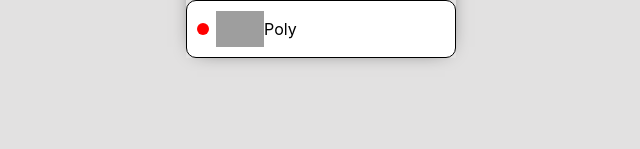
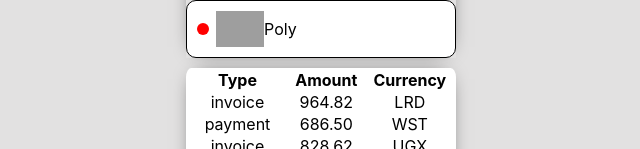
Before and after one commit to SmukuHapace/goit-react-hw-01-components-v2, a React (Create React App) app: page / in a window 1280 px wide. Shown: the part 651-800 px from the top of the page, without its empty margins (319-959 px from the left). Built offline with nearby package versions, Linux system fonts and the light colour scheme; grey boxes are pictures that could not be loaded.

Commit message:
transactions component done

```diff
--- a/src/components/App.jsx
+++ b/src/components/App.jsx
@@ -4,6 +4,8 @@
 import stats from './Statistics/data.json';
 import { FriendList } from './FriendList';
 import friends from './FriendList/friends.json';
+import { TransactionHistory } from './TransactionHistory';
+import transactions from './TransactionHistory/transactions.json';
 
 export const App = () => {
   return (
@@ -17,6 +19,7 @@
       />
       <Statistics title="UPLOAD STATS" stats={stats} />
       <FriendList friends={friends} />
+      <TransactionHistory items={transactions} />;
     </>
   );
 };
--- /dev/null
+++ b/src/components/TransactionHistory/TransactionHistory.jsx
@@ -0,0 +1,35 @@
+import PropTypes from 'prop-types';
+import css from './TransactionHistory.module.css';
+
+export const TransactionHistory = ({ items }) => {
+  return (
+    <table className={css.transactionHistory}>
+      <thead>
+        <tr>
+          <th>Type</th>
+          <th>Amount</th>
+          <th>Currency</th>
+        </tr>
+      </thead>
+
+      <tbody>
+        {items.map(item => (
+          <tr>
+            <td>{item.type}</td>
+            <td>{item.amount}</td>
+            <td>{item.currency}</td>
+          </tr>
+        ))}
+      </tbody>
+    </table>
+  );
+};
+
+TransactionHistory.propTypes = {
+  items: PropTypes.shape({
+    id: PropTypes.string.isRequired,
+    type: PropTypes.string.isRequired,
+    amount: PropTypes.string.isRequired,
+    currency: PropTypes.string.isRequired,
+  }).isRequired,
+};
--- /dev/null
+++ b/src/components/TransactionHistory/TransactionHistory.module.css
@@ -0,0 +1,9 @@
+.transactionHistory {
+  text-align: center;
+  width: 270px;
+  margin: auto;
+  border-radius: 2%;
+  background-color: white;
+  margin-top: 10px;
+  box-shadow: 0px 0px 20px -11px rgb(0, 0, 0);
+}
--- /dev/null
+++ b/src/components/TransactionHistory/index.js
@@ -0,0 +1 @@
+export * from './TransactionHistory';
--- /dev/null
+++ b/src/components/TransactionHistory/transactions.json
@@ -0,0 +1,122 @@
+[
+  {
+    "id": "1e0700a2-5183-4291-85cc-2065a036a683",
+    "type": "invoice",
+    "amount": "964.82",
+    "currency": "LRD"
+  },
+  {
+    "id": "a30f821b-4d25-4ff0-abdd-e340b3f0dd2b",
+    "type": "payment",
+    "amount": "686.50",
+    "currency": "WST"
+  },
+  {
+    "id": "44dca67a-8e5a-4798-bf8e-b15efd4e1abd",
+    "type": "invoice",
+    "amount": "828.62",
+    "currency": "UGX"
+  },
+  {
+    "id": "ea8ed3dc-2b68-4a53-905a-53ecb0adef33",
+    "type": "withdrawal",
+    "amount": "527.80",
+    "currency": "ALL"
+  },
+  {
+    "id": "ea76146a-0b00-4b80-bc02-a8c822176712",
+    "type": "withdrawal",
+    "amount": "371.43",
+    "currency": "MUR"
+  },
+  {
+    "id": "63ca02f9-d637-46b5-9237-f3b24425e029",
+    "type": "payment",
+    "amount": "862.44",
+    "currency": "AUD"
+  },
+  {
+    "id": "ed0263e8-59a5-4bf1-87e0-2bb88e53dc34",
+    "type": "withdrawal",
+    "amount": "907.00",
+    "currency": "GEL"
+  },
+  {
+    "id": "6013bad0-750c-4691-8bc2-d8f2b43969c4",
+    "type": "withdrawal",
+    "amount": "352.52",
+    "currency": "UGX"
+  },
+  {
+    "id": "252c7be4-8b06-4fa7-8d42-61fb835b70d5",
+    "type": "payment",
+    "amount": "388.98",
+    "currency": "TOP"
+  },
+  {
+    "id": "4eaab41b-b967-40ac-82ed-85fc66f646f1",
+    "type": "deposit",
+    "amount": "103.10",
+    "currency": "BWP"
+  },
+  {
+    "id": "9648a350-8469-42d5-8bf3-18090de5fe67",
+    "type": "withdrawal",
+    "amount": "322.32",
+    "currency": "MRO"
+  },
+  {
+    "id": "9c5c25fb-1a95-4b2f-8d1f-4c4426d677cc",
+    "type": "invoice",
+    "amount": "14.79",
+    "currency": "PYG"
+  },
+  {
+    "id": "43ef232c-80e9-4d6f-b48a-b22405620de3",
+    "type": "payment",
+    "amount": "904.86",
+    "currency": "CHF"
+  },
+  {
+    "id": "5161682e-e620-4019-ab0a-24ceb10fbd20",
+    "type": "withdrawal",
+    "amount": "307.08",
+    "currency": "NOK"
+  },
+  {
+    "id": "7b119d71-42e6-4c42-a141-6818b07bb9ff",
+    "type": "invoice",
+    "amount": "275.07",
+    "currency": "AWG"
+  },
+  {
+    "id": "a4f65722-65c4-4c28-b1f4-b8ed988bb205",
+    "type": "deposit",
+    "amount": "213.10",
+    "currency": "STD"
+  },
+  {
+    "id": "c6e5784b-0ca3-48d6-86e5-b5128af5a523",
+    "type": "invoice",
+    "amount": "116.11",
+    "currency": "CUP CUC"
+  },
+  {
+    "id": "c9ebed6a-3a02-4b49-ac0d-0534b51f2bfd",
+    "type": "invoice",
+    "amount": "878.67",
+    "currency": "HKD"
+  },
+  {
+    "id": "a4a98b0e-b22c-438b-9f83-de2df52110c8",
+    "type": "invoice",
+    "amount": "725.03",
+    "currency": "UYU UYI"
+  },
+  {
+    "id": "b39bfa7a-0166-4c47-94d6-87d20590f746",
+    "type": "payment",
+    "amount": "405.45",
+    "currency": "MDL"
+  }
+]
```
